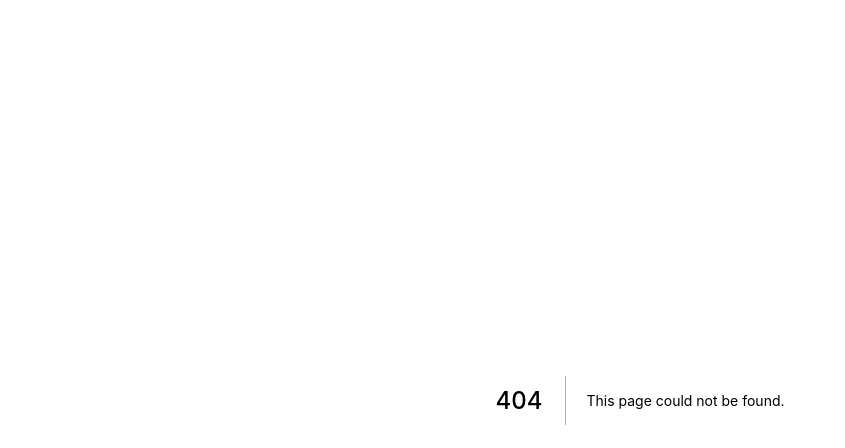
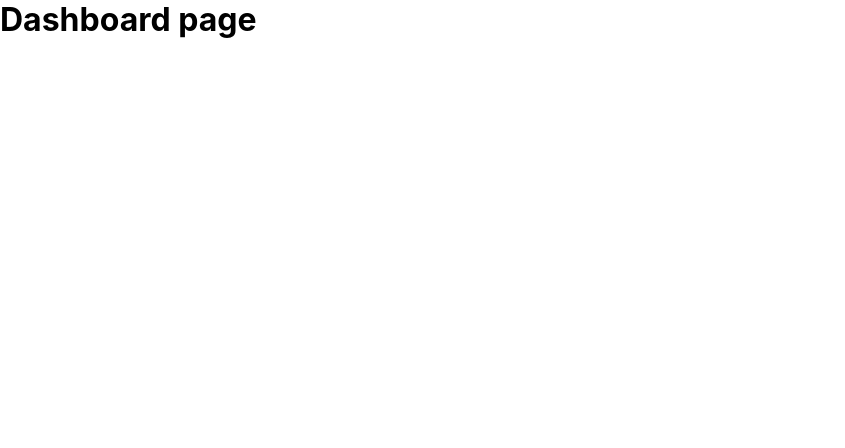
Before and after one commit to davidgaspardev/intelbras-photovoltaic-components, a Next.js app: page /dashboard in a window 1280 px wide. Before the commit this address had no page. Shown: the top 448 px of the page, without its empty margins (0-845 px from the left). Built offline with nearby package versions, Linux system fonts and the light colour scheme.

Commit message:
Dashboard page created (empty) - close #3

```diff
--- /dev/null
+++ b/src/pages/dashboard/index.tsx
@@ -0,0 +1,7 @@
+export default function DashboardPage() {
+    return (
+        <main>
+            <h1>Dashboard page</h1>
+        </main>
+    );
+}
```
